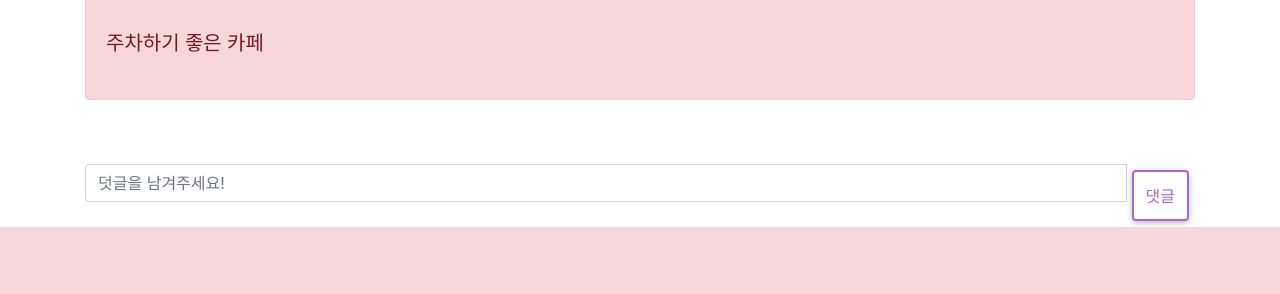
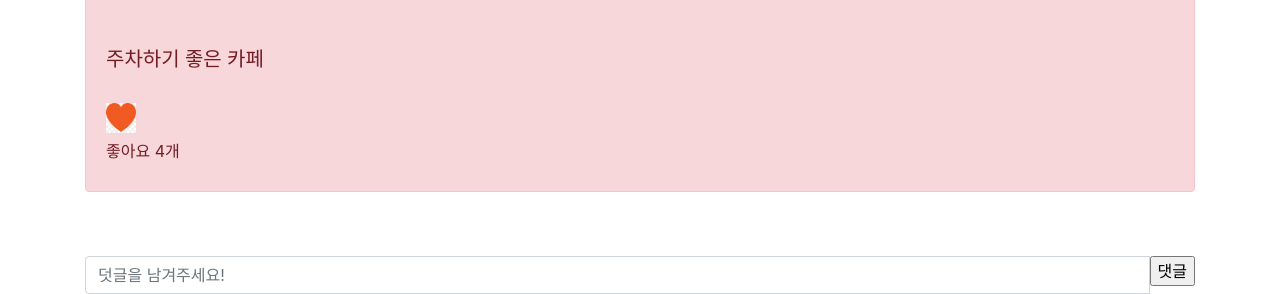
Before and after one commit to techofficer20/likelion7th_hackaton, a Django app: page /post/1/ in a window 1280 px wide. Shown: the part 897-1191 px from the top of the page. Before the commit the page ends 1124 px from the top, so only its background shows below. Run offline with Django 3.2, Linux system fonts and the light colour scheme; data comes from the database, SQL or seed files in the repository; both versions use the stored data as it was after the commit; parts of the project's set-up code (start-up, migrations or seed data) failed here and were passed over; some libraries are stand-ins or nearby versions.

Commit message:
haeun commit

```diff
--- a/cafeproject/cafeproject/urls.py
+++ b/cafeproject/cafeproject/urls.py
@@ -32,6 +32,7 @@
     path('post/write/', postapp.views.write, name="write"),
     path('post/create/', postapp.views.create, name='create'),
     path('post/comment/<int:post_id>', postapp.views.comment, name="comment"),
+    path('post/like/<int:post_id>', postapp.views.like, name="like"),
 
     path('accounts2/', include('accounts2.urls')),
 
--- a/cafeproject/mainpage/static/css/main.css
+++ b/cafeproject/mainpage/static/css/main.css
@@ -35,11 +35,13 @@
   float: center;
   display: inline;
   padding: 10px 10px;
-  padding-top: 20px;
+  padding-top: 10px;
   padding-bottom: 0px;
 }
+
 .pull-right ul {
   display: inline;
+  padding-top: 10px;
 }
 .pull-right a {
   color: black;
--- a/cafeproject/mainpage/templates/base.html
+++ b/cafeproject/mainpage/templates/base.html
@@ -5,7 +5,7 @@
         <title>hackaton sample</title>
         <!--head부분 css/bootstrap 스크립트 추가부분 따로 빼던가 안빼도 되고-->
          {% load staticfiles %}
-         <link rel="stylesheet" href="{% static 'css/main.css' %}?ver=1.2" >
+         <link rel="stylesheet" href="{% static 'css/main.css' %}?ver=1.5" >
          <script type="text/javascript" src="{% static "js/main.js" %}"></script>
         <meta http-equiv="X-UA-Compatible" content="IE=edge">
         <meta http-equiv="X-UA-Compatible" content="IE=edge">
@@ -41,11 +41,11 @@
          <div class ="head">
         <ul class="pull-right">
      <!--<a href="./main.html"><img src="./logo.png" width=100px height=50px></a>-->
+       <!--<li><a href="{%url 'start'%}">HOME</a></li>
+            <li><a href="{%url 'index'%}">SEARCH</a></li>-->
 
 
-                <li><a href="{%url 'start'%}">HOME</a></li>
-                <li><a href="{%url 'index'%}">SEARCH</a></li>
-                <li class="pull-left"><a href="{% url 'signup' %}">signup</a></li>
+            <li class="pull-left"><a href="{% url 'signup' %}">signup</a></li>
             <li class="pull-left"><a href="{% url 'login' %}">login</a></li>
             <li class="pull-left"><a href="{% url 'logout' %}">logout</a></li>
             <li class="pull-left"><a href="{% url 'post' %}">POST</a></li>
--- a/cafeproject/postapp/models.py
+++ b/cafeproject/postapp/models.py
@@ -8,6 +8,10 @@
     image = models.ImageField(upload_to='images/', null=True)
     body = models.TextField()
     area = models.CharField(max_length=30, null=True)
+    user = models.ManyToManyField(User, blank=True)
+
+    def total_likes(self):
+        return self.user.count()
 
     def __str__(self):
         return self.title
--- /dev/null
+++ b/cafeproject/postapp/static/css/detail.css
@@ -0,0 +1,3 @@
+.button1 {
+  background-color: antiquewhite;
+}
--- a/cafeproject/postapp/templates/detail.html
+++ b/cafeproject/postapp/templates/detail.html
@@ -3,7 +3,8 @@
 
 {% block import %}
 {% endblock%}
-
+{% load staticfiles %}
+<link rel="stylesheet" href="{% static 'css/detail.css' %}?ver=1.6" >
 <!--BOOT STRAP-->
 
 <head>
@@ -35,6 +36,13 @@
         <br><br><br>
         <h5>{{ post.body }}</h5>
         <br>
+
+         <form action ="{% url 'like' post.id%}" method="get">
+            <!--<input type="hidden" name = 'like' value="{{user}}">-->
+            <!--<button type="image" src="{% static 'like.jpg'%}" height="30" width ="30"></button>-->
+            <input type="image" src="{% static 'like.jpg'%}" height="30" width ="30" name='like' value="{{user}}">
+              <p id="count{{ post.id }}"> 좋아요 {{post.total_likes}}개</p>
+              </form>
     </div>
     <br>
       <!--댓글달기 소스는 여기에-->
@@ -53,8 +61,8 @@
          <div class="input-group mb-3">
           <input type="text" class="form-control" placeholder="덧글을 남겨주세요!" name="text" id="text" aria-describedby="button-addon2">
           </input>
-          <div class="input-group-append">
-             <input class="btn btn-outline-secondary" type="submit" id="button-addon2" value="댓글"></input>
+          <div class="button1">
+             <input  type="submit" value="댓글"></input>
           </div>
       </div>
       </form>
--- a/cafeproject/postapp/views.py
+++ b/cafeproject/postapp/views.py
@@ -47,3 +47,17 @@
         return redirect('/detail/'+str(post_id))
         # else:
         # return redirect('signin')
+
+
+def like(request, post_id):
+   #post = get_object_or_404(Post, pk=post_id)
+    post = Post.objects.get(pk=post_id)
+    if post.user.filter(username=request.user.username).exists():
+        post.user.remove(request.user)
+        message = '취소하였습니다'
+    else:
+        post.user.add(request.user)
+        message = '좋아요'
+    post.save()
+    context = {'like_count': post.total_likes, 'message': message}
+    return redirect('detail', post_id)
--- /dev/null
+++ b/cafeproject/static/css/detail.css
@@ -0,0 +1,3 @@
+.button1 {
+  background-color: antiquewhite;
+}
--- a/cafeproject/static/css/main.css
+++ b/cafeproject/static/css/main.css
@@ -35,11 +35,13 @@
   float: center;
   display: inline;
   padding: 10px 10px;
-  padding-top: 20px;
+  padding-top: 10px;
   padding-bottom: 0px;
 }
+
 .pull-right ul {
   display: inline;
+  padding-top: 10px;
 }
 .pull-right a {
   color: black;
```
Also changed, not shown: cafeproject/postapp/templates/post.html (+4 -3 lines), cafeproject/startpage/static/css/start.css (+8 -2 lines), cafeproject/startpage/templates/start.html (+5 -4 lines), cafeproject/static/css/start.css (+8 -2 lines), cafeproject/db.sqlite3, cafeproject/postapp/migrations/0004_post_user.py (added), 1 other file.
